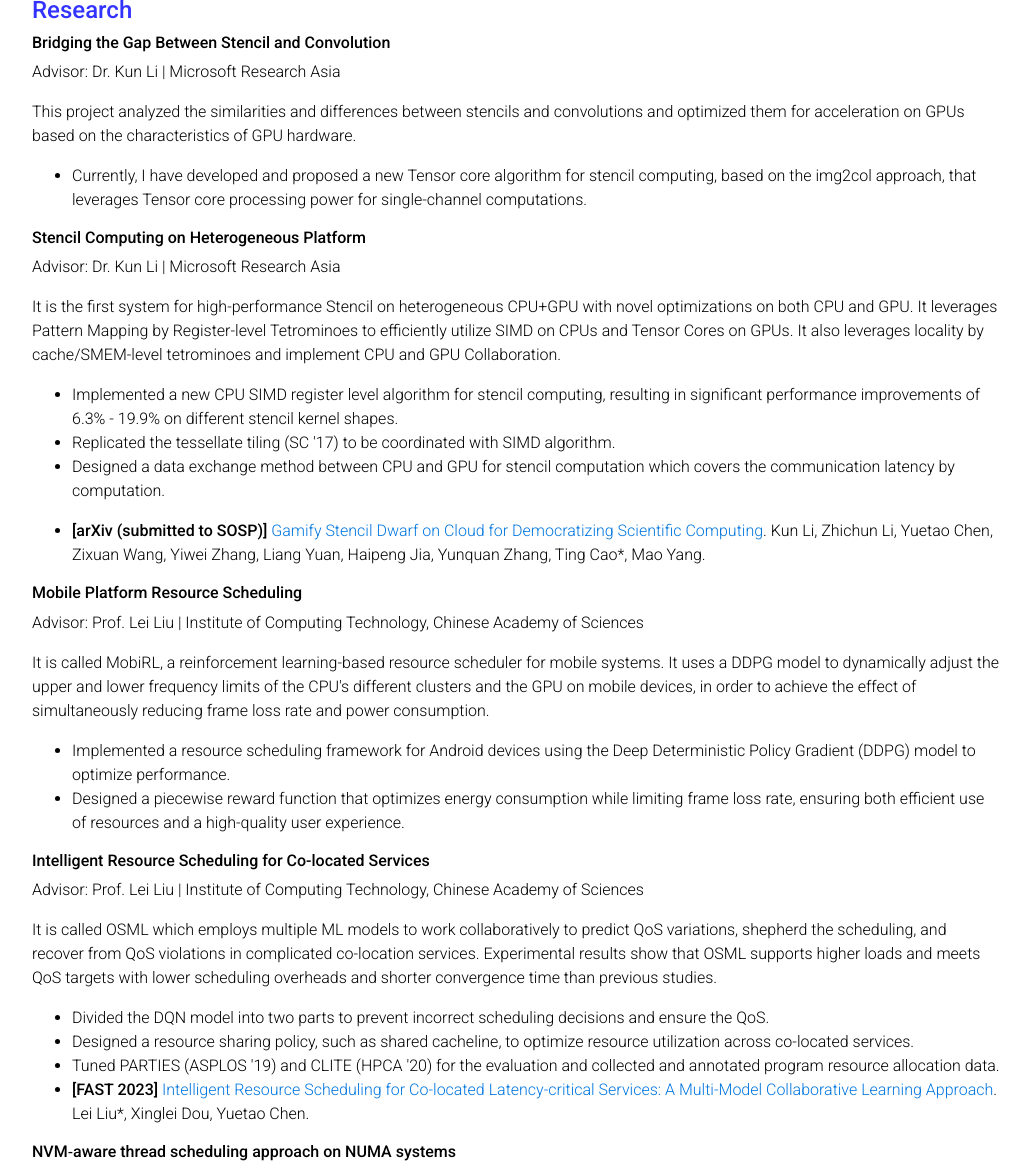
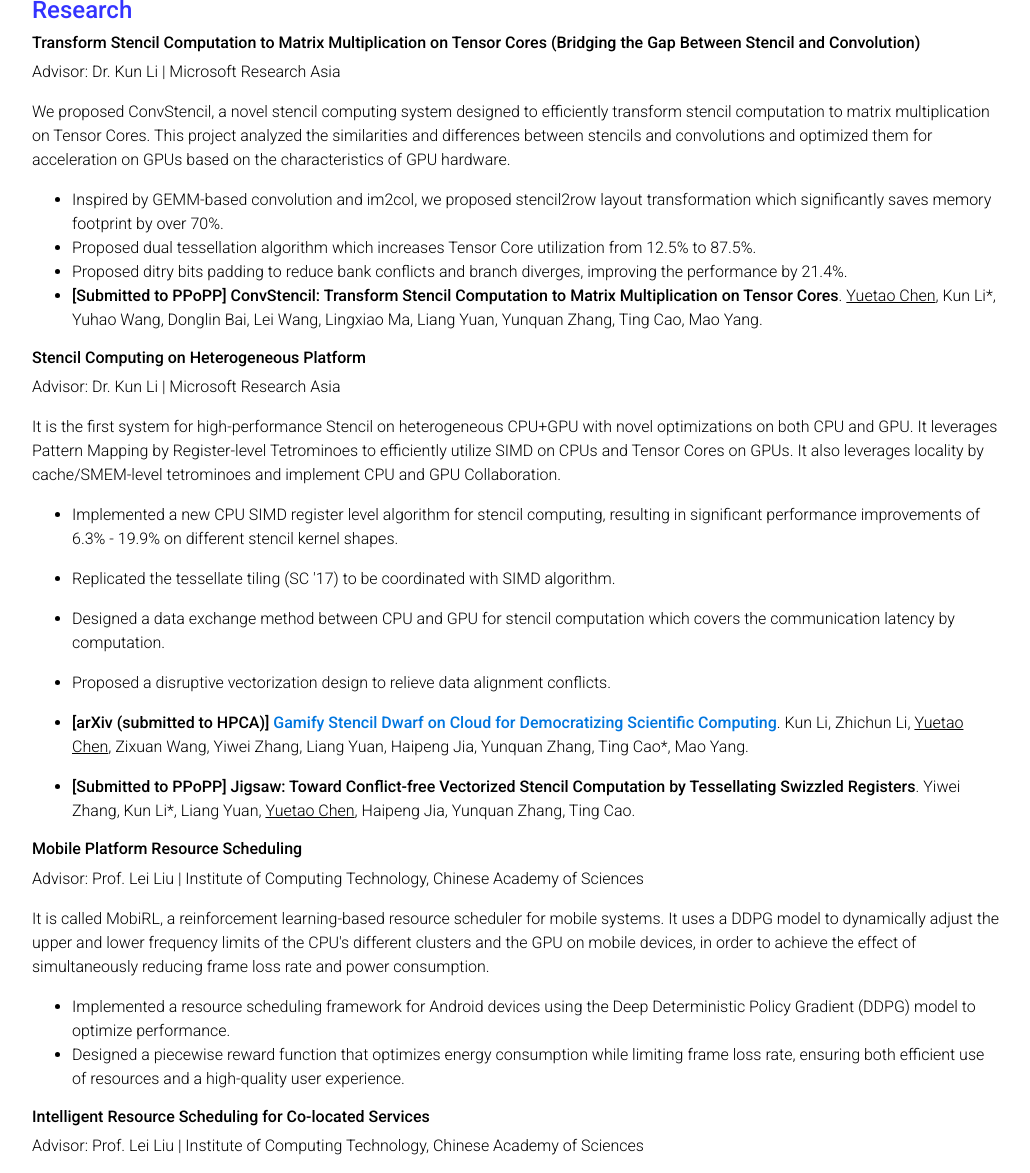
Before and after one commit to chenytpersonalpage/chenytpersonalpage.github.io, a Jekyll site: the page built from _pages/about.md, in a window 1280 px wide and 1400 px high, scrolled down 472 px, cut to the strip 227-1400 px from the top of the window. Shown: the whole strip, without its empty margins (123-1153 px from the left). Built offline with Jekyll 4.4.1, drawn with Linux system fonts in a browser that asks for light colours; comment, search, counter and statistics services are not loaded; some of the changed text lies outside the part shown.

Commit message:
Revise research

```diff
--- a/_includes/research.html
+++ b/_includes/research.html
@@ -1,47 +1,50 @@
 <h4 id="research"><strong><font color="3333FF">Research</font></strong></h4>
 
-<h6 id="-bridging-the-gap-between-stencil-and-convolution-"><strong>Bridging the Gap Between Stencil and Convolution</strong></h6>
+<h6 id="transformstencilcomputationtomatrixmultiplicationontensorcoresbridgingthegapbetweenstencilandconvolution"><strong>Transform Stencil Computation to Matrix Multiplication on Tensor Cores (Bridging the Gap Between Stencil and Convolution)</strong></h6>
 <p>Advisor: Dr. Kun Li | Microsoft Research Asia</p>
-<p>This project analyzed the similarities and differences between stencils and convolutions and optimized them for acceleration on GPUs based on the characteristics of GPU hardware. </p>
+<p>We proposed ConvStencil, a novel stencil computing system designed to efficiently transform stencil computation to matrix multiplication on Tensor Cores. This project analyzed the similarities and differences between stencils and convolutions and optimized them for acceleration on GPUs based on the characteristics of GPU hardware. </p>
 <ul>
-<li>Currently, I have developed and proposed a new Tensor core algorithm for stencil computing, based on the img2col approach, that leverages Tensor core processing power for single-channel computations.</li>
+<li>Inspired by GEMM-based convolution and im2col, we proposed stencil2row layout transformation which significantly saves memory footprint by over 70%.</li>
+<li>Proposed dual tessellation algorithm which increases Tensor Core utilization from 12.5% to 87.5%.</li>
+<li>Proposed ditry bits padding to reduce bank conflicts and branch diverges, improving the performance by 21.4%.</li>
+<li><strong>[Submitted to PPoPP] ConvStencil: Transform Stencil Computation to Matrix Multiplication on Tensor Cores</strong>. <u>Yuetao Chen</u>, Kun Li*, Yuhao Wang, Donglin Bai, Lei Wang, Lingxiao Ma, Liang Yuan, Yunquan Zhang, Ting Cao, Mao Yang.</li>
 </ul>
-<h6 id="-stencil-computing-on-heterogeneous-platform-"><strong>Stencil Computing on Heterogeneous Platform</strong></h6>
+<h6 id="stencilcomputingonheterogeneousplatform"><strong>Stencil Computing on Heterogeneous Platform</strong></h6>
 <p>Advisor: Dr. Kun Li | Microsoft Research Asia</p>
 <p>It is the first system for high-performance Stencil on heterogeneous CPU+GPU with novel optimizations on both CPU and GPU. It leverages Pattern Mapping by Register-level Tetrominoes to efficiently utilize SIMD on CPUs and Tensor Cores on GPUs. It also leverages locality by cache/SMEM-level tetrominoes and implement CPU and GPU Collaboration.</p>
 <ul>
-<li>Implemented a new CPU SIMD register level algorithm for stencil computing, resulting in significant performance improvements of 6.3% - 19.9% on different stencil kernel shapes.</li>
-<li>Replicated the tessellate tiling (SC &#39;17) to be coordinated with SIMD algorithm.</li>
-<li><p>Designed a data exchange method between CPU and GPU for stencil computation which covers the communication latency by computation.</p>
-</li>
-<li><p><strong>[arXiv (submitted to SOSP)]</strong> <a href="https://arxiv.org/pdf/2303.08365.pdf">Gamify Stencil Dwarf on Cloud for Democratizing Scientific Computing</a>. Kun Li, Zhichun Li, Yuetao Chen, Zixuan Wang, Yiwei Zhang, Liang Yuan, Haipeng Jia, Yunquan Zhang, Ting Cao*, Mao Yang.</p>
-</li>
+<li><p>Implemented a new CPU SIMD register level algorithm for stencil computing, resulting in significant performance improvements of 6.3% - 19.9% on different stencil kernel shapes.</p></li>
+<li><p>Replicated the tessellate tiling (SC '17) to be coordinated with SIMD algorithm.</p></li>
+<li><p>Designed a data exchange method between CPU and GPU for stencil computation which covers the communication latency by computation.</p></li>
+<li><p>Proposed a disruptive vectorization design to relieve data alignment conflicts.</p></li>
+<li><p><strong>[arXiv (submitted to HPCA)] <a href="https://arxiv.org/pdf/2303.08365.pdf">Gamify Stencil Dwarf on Cloud for Democratizing Scientific Computing</a></strong>. Kun Li, Zhichun Li, <u>Yuetao Chen</u>, Zixuan Wang, Yiwei Zhang, Liang Yuan, Haipeng Jia, Yunquan Zhang, Ting Cao*, Mao Yang.</p></li>
+<li><p><strong>[Submitted to PPoPP] Jigsaw: Toward Conflict-free Vectorized Stencil Computation by Tessellating Swizzled Registers</strong>. Yiwei Zhang, Kun Li*, Liang Yuan, <u>Yuetao Chen</u>, Haipeng Jia, Yunquan Zhang, Ting Cao.</p></li>
 </ul>
-<h6 id="-mobile-platform-resource-scheduling-"><strong>Mobile Platform Resource Scheduling</strong></h6>
+<h6 id="mobileplatformresourcescheduling"><strong>Mobile Platform Resource Scheduling</strong></h6>
 <p>Advisor: Prof. Lei Liu | Institute of Computing Technology, Chinese Academy of Sciences</p>
-<p>It is called MobiRL, a reinforcement learning-based resource scheduler for mobile systems.  It uses a DDPG model to dynamically adjust the upper and lower frequency limits of the CPU&#39;s different clusters and the GPU on mobile devices, in order to achieve the effect of simultaneously reducing frame loss rate and power consumption.</p>
+<p>It is called MobiRL, a reinforcement learning-based resource scheduler for mobile systems.  It uses a DDPG model to dynamically adjust the upper and lower frequency limits of the CPU's different clusters and the GPU on mobile devices, in order to achieve the effect of simultaneously reducing frame loss rate and power consumption.</p>
 <ul>
 <li>Implemented a resource scheduling framework for Android devices using the Deep Deterministic Policy Gradient (DDPG) model to optimize performance.</li>
 <li>Designed a piecewise reward function that optimizes energy consumption while limiting frame loss rate, ensuring both efficient use of resources and a high-quality user experience.</li>
 </ul>
-<h6 id="-intelligent-resource-scheduling-for-co-located-services-"><strong>Intelligent Resource Scheduling for Co-located Services</strong></h6>
+<h6 id="intelligentresourceschedulingforcolocatedservices"><strong>Intelligent Resource Scheduling for Co-located Services</strong></h6>
 <p>Advisor: Prof. Lei Liu | Institute of Computing Technology, Chinese Academy of Sciences</p>
 <p>It is called OSML which employs multiple ML models to work collaboratively to predict QoS variations, shepherd the scheduling, and recover from QoS violations in complicated co-location services. Experimental results show that OSML supports higher loads and meets QoS targets with lower scheduling overheads and shorter convergence time than previous studies.</p>
 <ul>
 <li>Divided the DQN model into two parts to prevent incorrect scheduling decisions and ensure the QoS.</li>
 <li>Designed a resource sharing policy, such as shared cacheline, to optimize resource utilization across co-located services.</li>
-<li>Tuned PARTIES (ASPLOS &#39;19) and CLITE (HPCA &#39;20) for the evaluation and collected and annotated program resource allocation data.</li>
-<li><strong>[FAST 2023]</strong> <a href="https://www.usenix.org/conference/fast23/presentation/liu">Intelligent Resource Scheduling for Co-located Latency-critical Services: A Multi-Model Collaborative Learning Approach</a>. Lei Liu*, Xinglei Dou, Yuetao Chen.</li>
+<li>Tuned PARTIES (ASPLOS '19) and CLITE (HPCA '20) for the evaluation and collected and annotated program resource allocation data.</li>
+<li><strong>[FAST 2023] <a href="https://www.usenix.org/conference/fast23/presentation/liu">Intelligent Resource Scheduling for Co-located Latency-critical Services: A Multi-Model Collaborative Learning Approach</a></strong>. Lei Liu*, Xinglei Dou, <u>Yuetao Chen</u>.</li>
 </ul>
-<h6 id="-nvm-aware-thread-scheduling-approach-on-numa-systems-"><strong>NVM‑aware thread scheduling approach on NUMA systems</strong></h6>
+<h6 id="nvmawarethreadschedulingapproachonnumasystems"><strong>NVM‑aware thread scheduling approach on NUMA systems</strong></h6>
 <p>Advisor: Prof. Lei Liu | Institute of Computing Technology, Chinese Academy of Sciences</p>
 <p>It is an NVM-aware thread scheduling approach for NUMA systems with hybrid memory, utilizing the LinUCB algorithm to guide scheduling decisions and reduce program execution time by up to 59.9\%.</p>
 <ul>
 <li>Found the significant difference in local and remote access bandwidth between NVM and DRAM led to performance loss for existing schedulers.</li>
 <li>Carefully selected appropriate features and used LinUCB to guide thread scheduling, resulting in improved performance.</li>
-<li><strong>[CCF THPC]</strong> <a href="https://link.springer.com/article/10.1007/s42514-022-00110-2">Smart Scheduler: an Adaptive NVM-Aware Thread Scheduling Approach on NUMA Systems</a>. Yuetao Chen, Keni Qiu, Li Chen, Haipeng Jia, Yunquan Zhang, Limin Xiao, Lei Liu*.</li>
+<li><strong>[CCF THPC] <a href="https://link.springer.com/article/10.1007/s42514-022-00110-2">Smart Scheduler: an Adaptive NVM-Aware Thread Scheduling Approach on NUMA Systems</a></strong>. <u>Yuetao Chen</u>, Keni Qiu, Li Chen, Haipeng Jia, Yunquan Zhang, Limin Xiao, Lei Liu*.</li>
 </ul>
-<h6 id="-fast-fourier-transforms-library-"><strong>Fast Fourier Transforms Library</strong></h6>
+<h6 id="fastfouriertransformslibrary"><strong>Fast Fourier Transforms Library</strong></h6>
 <p>Advisor: Prof. Haipeng Jia | Institute of Computing Technology, Chinese Academy of Sciences</p>
 <ul>
 <li>Discovered the changing pattern of FFT algorithm with base 2.</li>
```
